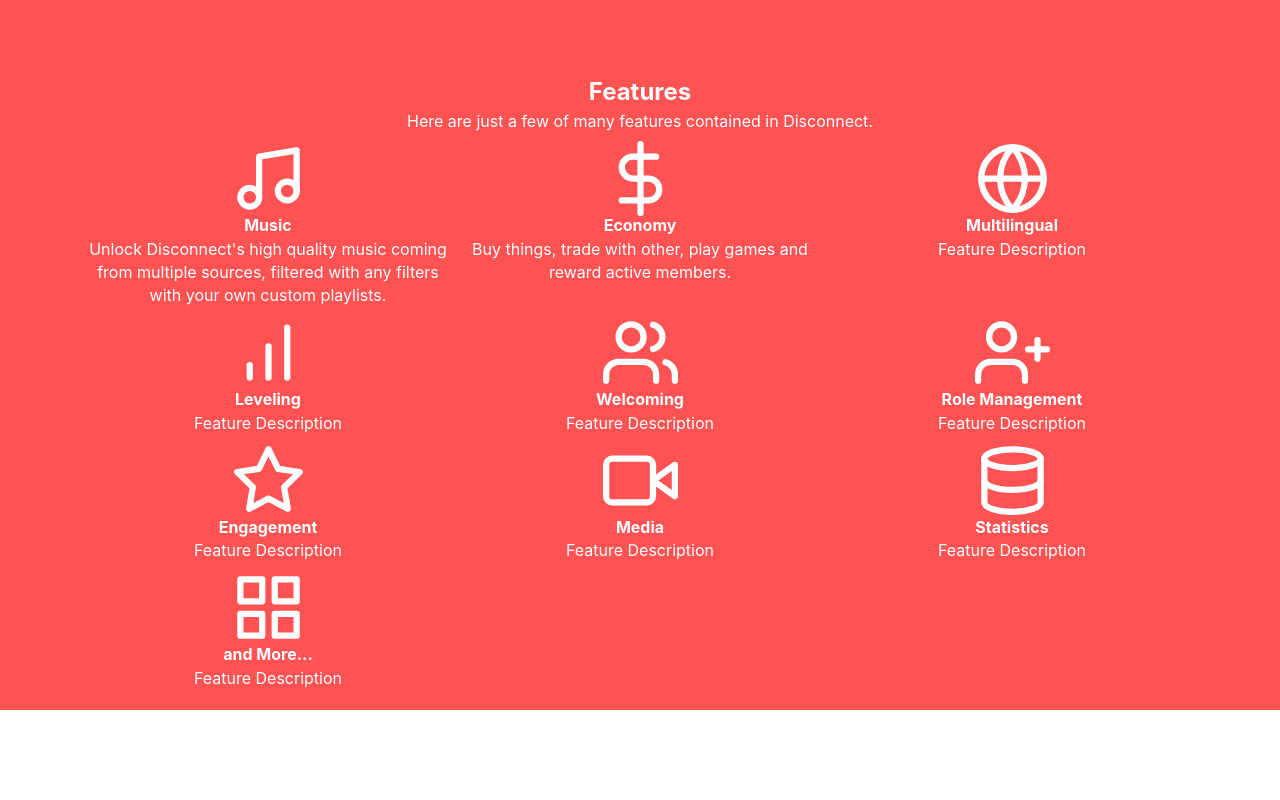
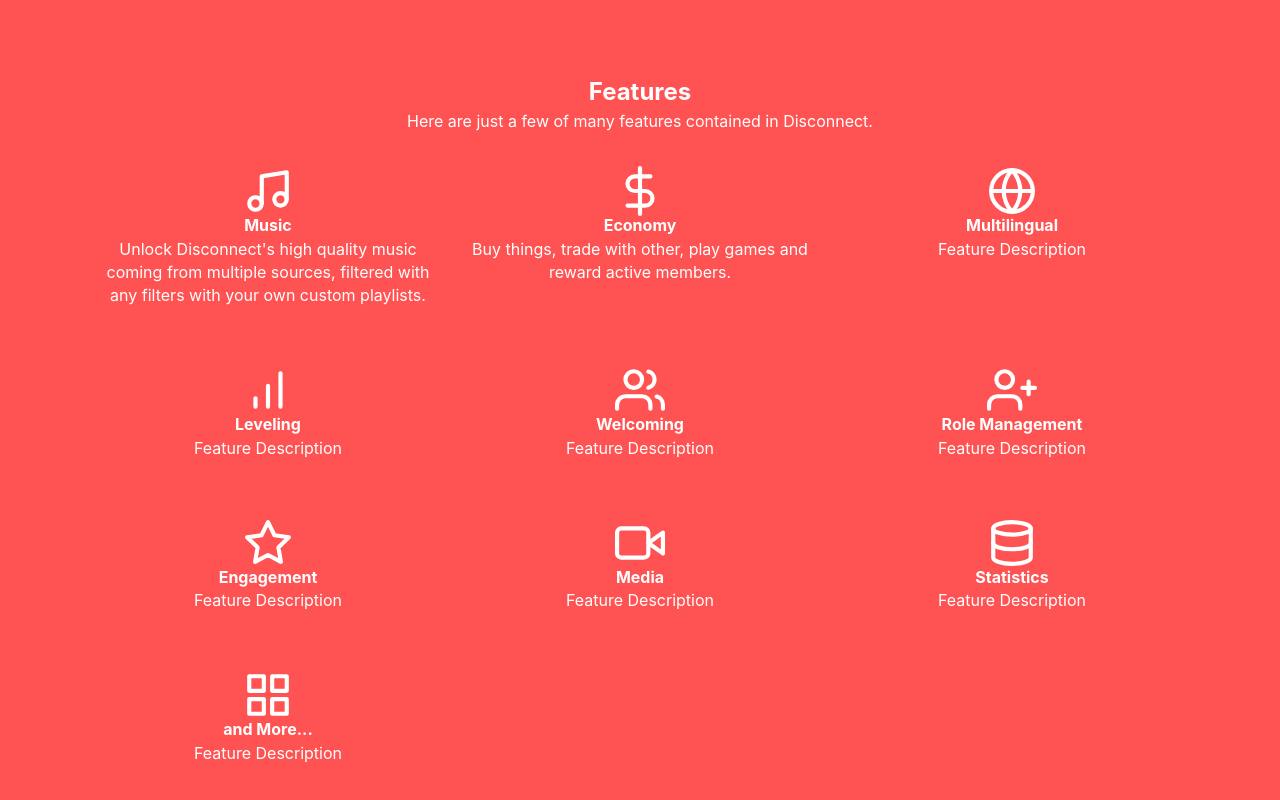
Before and after one commit to DisconnectDiscordBot/Website-V2, a Next.js app: page / in a window 1280 px wide. Shown: the part 811-1611 px from the top of the page. Before the commit the page ends 1521 px from the top, so only its background shows below. Built offline with nearby package versions, Linux system fonts and the light colour scheme.

Commit message:
Update Home.module.css

```diff
--- a/styles/Home.module.css
+++ b/styles/Home.module.css
@@ -91,6 +91,8 @@
 }
 
 .feature {
+	margin: 15px 0;
+	padding: 10px;
 	width: 100%;
 	color: #ffffff;
 }
@@ -106,6 +108,6 @@
 
 .feather {
 	filter: brightness(1) invert(1);
-	width: 75px;
-	height: 75px;
+	width: 50px;
+	height: 50px;
 }
```
